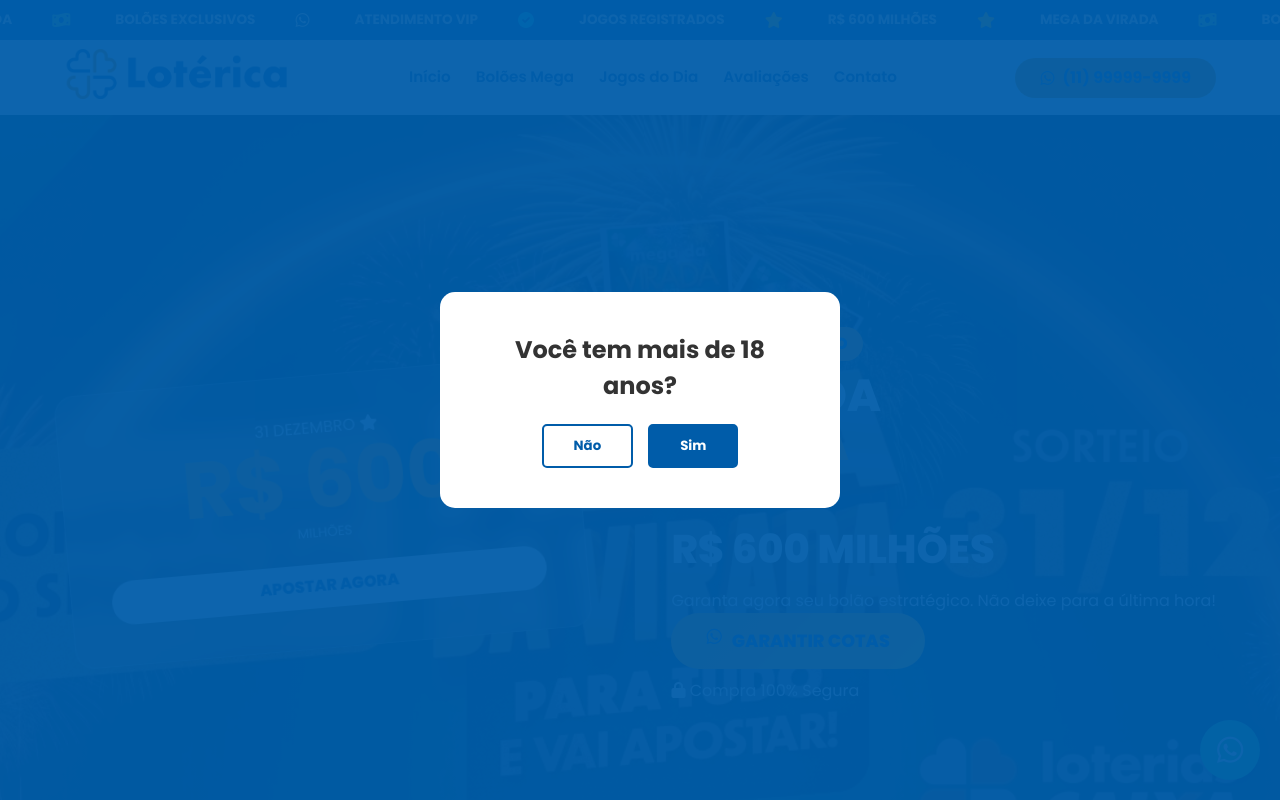
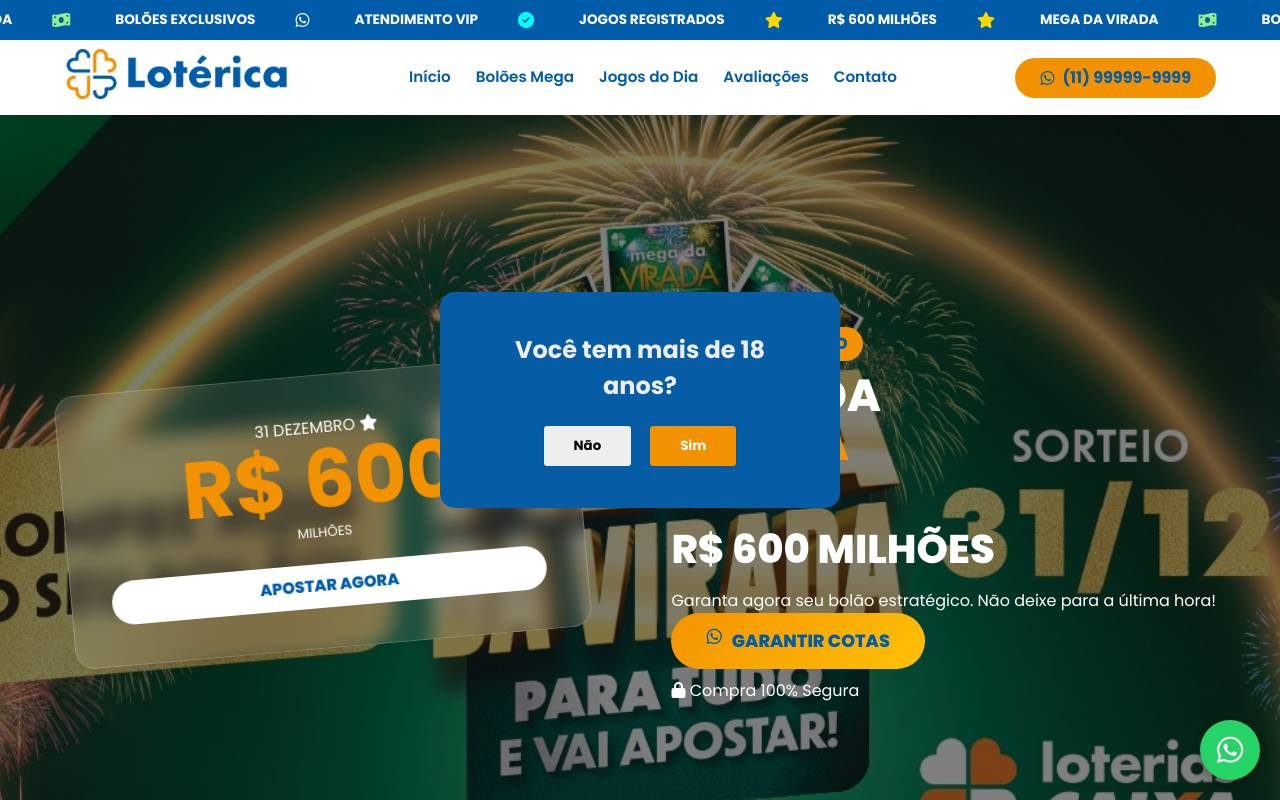
Before and after one commit to JoowPires/Lotericas, a plain HTML site: page index.html in a window 1280 px wide. Shown: the top 800 px of the page. Drawn offline with nearby package versions, Linux system fonts and the light colour scheme.

Commit message:
mudei pop-up de entrada

```diff
--- a/css/style.css
+++ b/css/style.css
@@ -28,16 +28,16 @@ button { cursor: pointer; border: none; outline: none; }
 /* --- POP-UP IDADE --- */
 .age-popup-overlay {
     position: fixed; top: 0; left: 0; width: 100%; height: 100%;
-    background-color: rgba(0, 92, 169, 0.95); /* Azul Opaco */
+
     display: flex; justify-content: center; align-items: center;
     z-index: 9999; opacity: 0; visibility: hidden; transition: 0.3s;
 }
 .age-popup-overlay.active { opacity: 1; visibility: visible; }
-.age-popup-content { background: white; padding: 40px; border-radius: 15px; text-align: center; max-width: 90%; width: 400px; color: var(--text); }
+.age-popup-content { background: #065DA5; padding: 40px; border-radius: 15px; text-align: center; max-width: 90%; width: 400px; color: #eee; }
 .age-popup-buttons { display: flex; gap: 15px; justify-content: center; margin-top: 20px; }
 .btn-age { padding: 10px 30px; border-radius: 5px; font-weight: bold; border: 2px solid var(--primary); }
-.btn-no { background: transparent; color: var(--primary); }
-.btn-yes { background: var(--primary); color: white; }
+.btn-no { background: #eee }
+.btn-yes { background: #F39200; color: white; }
 
 /* --- TOPO FIXO E FAIXA --- */
 #fixed-header-container {
```
